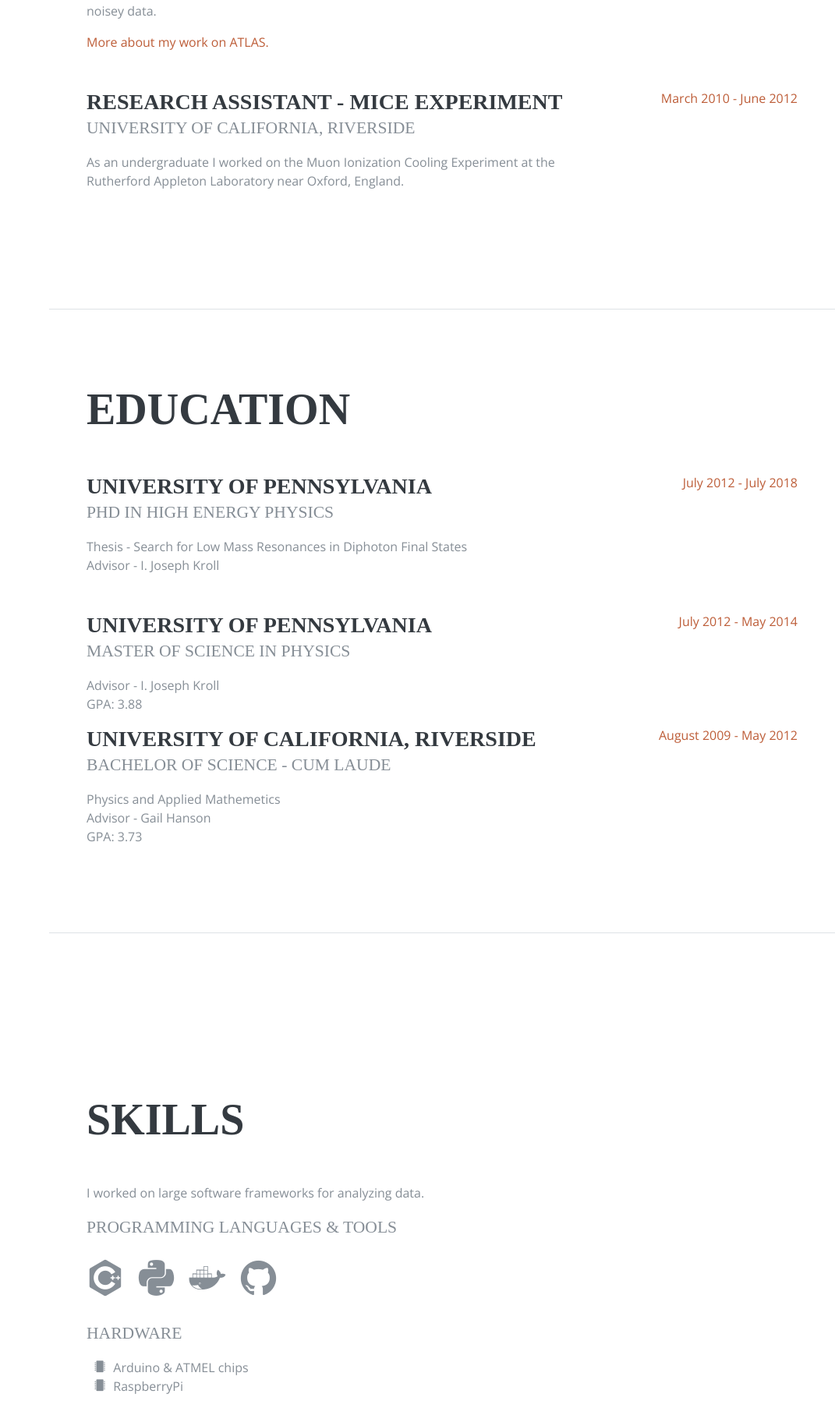
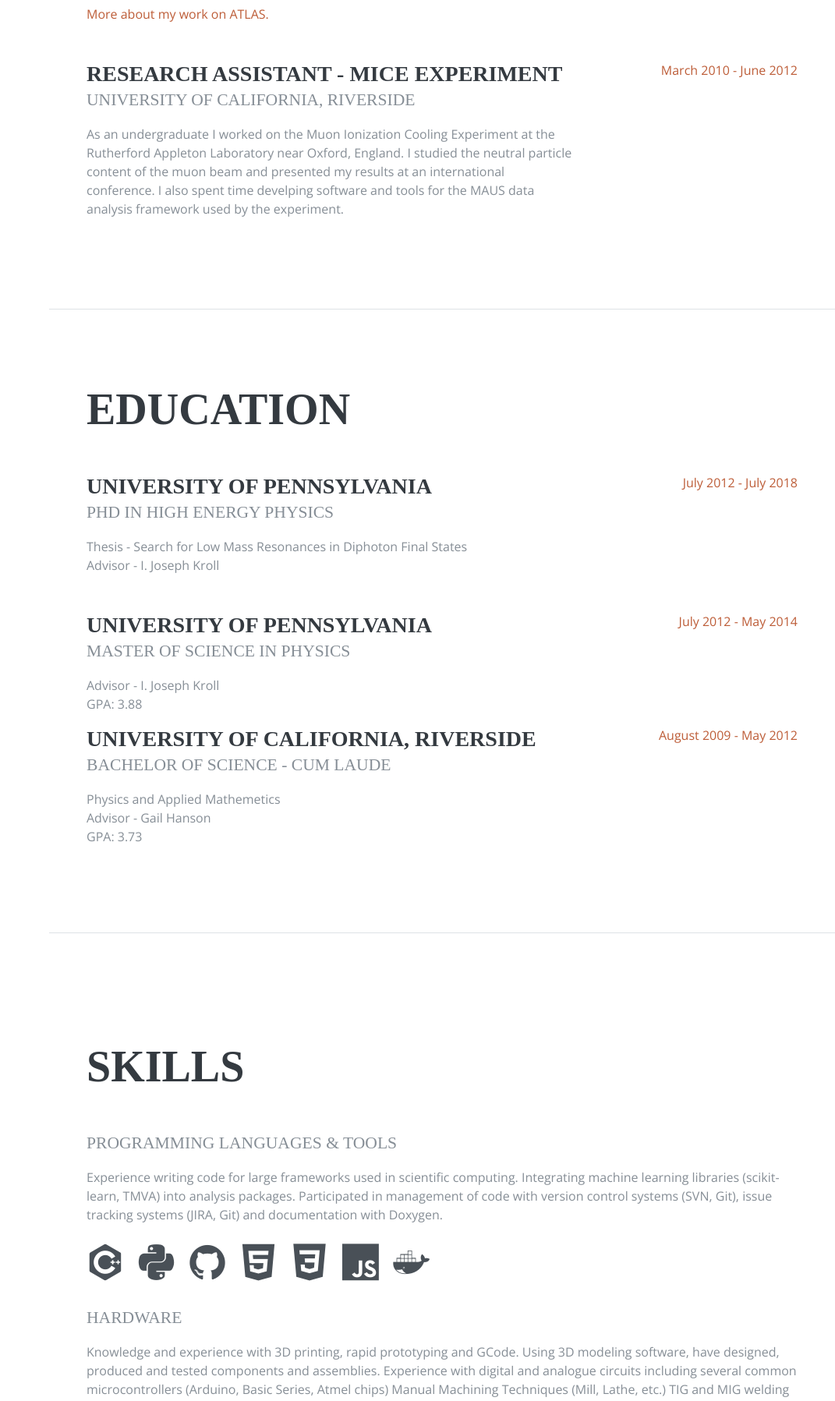
Before and after one commit to Rob-Fletcher/homepage, a Flask app: page / in a window 1280 px wide. Shown: the part 1203-3000 px from the top of the page at 78% size, without its empty margins (209-1280 px from the left). Run offline with Flask 2, Linux system fonts and the light colour scheme; some libraries are stand-ins or nearby versions; some web fonts are replaced.

Commit message:
Filling more out. Added downloadable CV

```diff
--- a/app.py
+++ b/app.py
@@ -10,6 +10,9 @@ def homepage():
 def atlas():
     return flask.render_template('atlas.html')
 
+@app.route('/download')
+def download():
+    return flask.send_file('static/RRFletcher_CV.pdf')
 
 if __name__=='__main__':
     app.run(host='0.0.0.0',port=8080)
--- a/static/css/resume.css
+++ b/static/css/resume.css
@@ -1,8 +1,3 @@
-/*!
- * Start Bootstrap - Resume v4.0.0-beta.2 (https://startbootstrap.com/template-overviews/resume)
- * Copyright 2013-2017 Start Bootstrap
- * Licensed under MIT (https://github.com/BlackrockDigital/startbootstrap-resume/blob/master/LICENSE)
- */
 body {
   font-family: 'Open Sans', serif;
   padding-top: 54px;
@@ -12,7 +7,6 @@ body {
   body {
     padding-top: 0;
     padding-left: 17rem; } }
-
 h1,
 h2,
 h3,
@@ -43,6 +37,15 @@ h2 {
     color: #BD5D38; }
   .list-social-icons a .fa-lg {
     font-size: 1.75rem; }
+
+.list-skill-icons {
+  font-size: 3rem; }
+  .list-skill-icons .list-inline-item i {
+    color: #495057; }
+    .list-skill-icons .list-inline-item i:hover {
+      color: #BD5D38; }
+  .list-skill-icons a {
+    text-decoration: none; }
 
 .list-icons {
   font-size: 3rem; }
@@ -84,7 +87,6 @@ h2 {
           display: block; }
           #sideNav .navbar-collapse .navbar-nav .nav-item .nav-link {
             display: block; } }
-
 section.resume-section {
   border-bottom: 1px solid #dee2e6;
   padding-top: 5rem !important;
@@ -97,12 +99,10 @@ section.resume-section {
     min-height: 100vh; }
     section.resume-section .resume-item .resume-date {
       min-width: 18rem; } }
-
 @media (min-width: 992px) {
   section.resume-section {
     padding-top: 3rem !important;
     padding-bottom: 3rem !important; } }
-
 .bg-primary {
   background-color: #BD5D38 !important; }
 
@@ -113,3 +113,5 @@ a {
   color: #BD5D38; }
   a:hover, a:focus, a:active {
     color: #824027; }
+
+/*# sourceMappingURL=resume.css.map */
--- a/static/scss/_global.scss
+++ b/static/scss/_global.scss
@@ -52,6 +52,19 @@ h2 {
   }
 }
 
+.list-skill-icons {
+  font-size: 3rem;
+  .list-inline-item i {
+    color: $gray-700;
+    &:hover {
+      color: $primary;
+    }
+  }
+  a {
+    text-decoration: none;
+  }
+}
+
 .list-icons {
   font-size: 3rem;
   .list-inline-item i {
--- a/templates/index.html
+++ b/templates/index.html
@@ -62,6 +62,9 @@
           </li>
           <li class="nav-item">
             <a class="nav-link js-scroll-trigger" href="#blog">Blog</a>
+          </li>
+          <li class="nav-item">
+              <a class="nav-link" href="/download" target="_blank">Download CV</a>
           </li>
         </ul>
       </div>
@@ -138,6 +141,8 @@
               <h3 class="mb-0">Research Assistant - MICE Experiment</h3>
               <div class="subheading mb-3">University of California, Riverside</div>
               <p>As an undergraduate I worked on the Muon Ionization Cooling Experiment at the Rutherford Appleton Laboratory near Oxford, England.
+                 I studied the neutral particle content of the muon beam and presented my results at an international conference. I also spent time
+                 develping software and tools for the MAUS data analysis framework used by the experiment.
                </p>
             </div>
             <div class="resume-date text-md-right">
@@ -198,25 +203,43 @@
         <div class="my-auto">
           <h2 class="mb-5">Skills</h2>
 
-          <p>I worked on large software frameworks for analyzing data.</p>
+          <div class="subheading mb-3">Programming Languages &amp; Tools</div>
 
-          <div class="subheading mb-3">Programming Languages &amp; Tools</div>
-          <ul class="list-inline list-icons">
+          <p>Experience writing code for large frameworks used in scientific computing. Integrating
+          machine learning libraries (scikit-learn, TMVA) into analysis packages. Participated
+          in management of code with version control systems (SVN, Git), issue tracking systems (JIRA, Git)
+          and documentation with Doxygen.</p>
+
+          <ul class="list-inline list-skill-icons">
             <li class="list-inline-item">
-              <i class="devicons devicon-cplusplus-plain"></i>
+              <a href="http://www.cplusplus.com/" target="_blank"> <i class="devicons devicon-cplusplus-plain"></i> </a>
             </li>
             <li class="list-inline-item">
-              <i class="devicons devicon-python-plain"></i>
+              <a href="http://www.python.org/" target="_blank"><i class="devicons devicon-python-plain"></i></a>
             </li>
             <li class="list-inline-item">
-              <i class="devicons devicon-docker-plain"></i>
+              <a href="http://www.github.com/" target="_blank"><i class="devicons devicon-github-plain"></i></a>
             </li>
             <li class="list-inline-item">
-              <i class="devicons devicon-github-plain"></i>
+              <a href="https://en.wikipedia.org/wiki/HTML5" target="_blank"><i class="devicons devicon-html5-plain"></i></a>
+            </li>
+            <li class="list-inline-item">
+              <a href="https://developer.mozilla.org/en-US/docs/Web/CSS/CSS3" target="_blank"><i class="devicons devicon-css3-plain"></i></a>
+            </li>
+            <li class="list-inline-item">
+              <a href="https://www.javascript.com/" target="_blank"><i class="devicons devicon-javascript-plain"></i></a>
+            </li>
+            <li class="list-inline-item">
+              <a href="https://www.docker.com/" target="_blank"><i class="devicons devicon-docker-plain"></i></a>
             </li>
           </ul>
 
           <div class="subheading mb-3">Hardware</div>
+
+          <p>Knowledge and experience with 3D printing, rapid prototyping and GCode. Using 3D modeling
+          software, have designed, produced and tested components and assemblies.
+          Experience with digital and analogue circuits including several common microcontrollers (Arduino, Basic Series, Atmel chips)
+          Manual Machining Techniques (Mill, Lathe, etc.) TIG and MIG welding</p>
           <ul class="fa-ul mb-0">
             <li>
               <i class="fa-li fa fa-microchip"></i>
@@ -246,7 +269,7 @@
             <li>
               <h3 class="mb-0"> <i class="fa-li fa fa-trophy text-warning"></i>PennApps XIV - September 2016</h3>
               <div class="subheading">3<sup>rd</sup> Place Overall and TASER/Axon Prize for Best Public Safety and Video Processing App</div>
-              <p>EyeHUD - user and object relative tracking transparent heads up display - <a href="http://devpost.com/software/eyehud">View Project on Devpost</a></p> </li>
+              <p>EyeHUD - user and object relative tracking transparent heads up display - <a href="http://devpost.com/software/eyehud" target="_blank">View Project on Devpost</a></p> </li>
             <li>
               <h3 class="mb-1"> <i class="fa-li fa fa-trophy text-warning"></i>PennApps XIII - January 2016</h3>
               <div class="subheading">1<sup>st</sup> Place</div>
@@ -280,27 +303,49 @@
 
       <section class="resume-section p-3 p-lg-5 d-flex flex-column" id="publications">
         <div class="my-auto">
-          <h2 class="mb-5">Selected Publications &amp; Presentations</h2>
+          <h2 class="mb-5">Selected Publications</h2>
 
           <div class="resume-item d-flex flex-column flex-md-row mb-5">
             <div class="resume-content mr-auto">
-              <h3 class="mb-0">Search for Resonances in Diphoton Events at √s=13 TeV with the ATLAS Detector</h3>
-              <div class="subheading mb-3">The ATLAS Collaboration</div>
-              <div>J. High Energ. Phys. (2016) 2016: 1. doi:10.1007/JHEP09(2016)001, <a href="https://arxiv.org/abs/1606.03833v1" target="_blank">arXiv:1606.03833v1 [hep-ex]</a> </div>
+              <h3 class="mb-0">Search for new phenomena in high-mass diphoton final states using 37 fb−1 of proton-proton collisions collected at s√=13 TeV with the ATLAS detector</h3>
+              <div class="subheading mb-0">The ATLAS Collaboration</div>
+              <div class="mb-0">Phys. Lett. B 775 (2017) 105 , <a href="https://arxiv.org/abs/1707.04147" target="_blank">arXiv:1707.04147 [hep-ex]</a></div>
             </div>
             <div class="resume-date text-md-right">
-              <span class="text-primary">September 2017</span>
+              <span class="text-primary">July 2017</span>
             </div>
           </div>
 
           <div class="resume-item d-flex flex-column flex-md-row">
             <div class="resume-content mr-auto">
               <h3 class="mb-0">Electron effciency Measurements with the ATLAS Detector using the 2015 LHC proton-proton collision data</h3>
-              <div class="subheading mb-3">The ATLAS Collaboration</div>
-              <div>51st Rencontres de Moriond on QCD and High Energy Interactions, La Thuile, Italy, <a href="https://cds.cern.ch/record/2157687" target="_blank">CDS Record</a></div>
+              <div class="subheading mb-0">The ATLAS Collaboration</div>
+              <div class="mb-5">51st Rencontres de Moriond on QCD and High Energy Interactions, La Thuile, Italy, <a href="https://cds.cern.ch/record/2157687" target="_blank">CDS Record</a></div>
             </div>
             <div class="resume-date text-md-right">
               <span class="text-primary">June 2016</span>
+            </div>
+          </div>
+
+          <div class="resume-item d-flex flex-column flex-md-row">
+            <div class="resume-content mr-auto">
+              <h3 class="mb-0">The MICE Muon Beam on ISIS and the beam-line instrumentation of the Muon Ionization Cooling Experiment</h3>
+              <div class="subheading mb-0">MICE Collaboration</div>
+              <div class="mb-5">Journal of Instrumentation 2012 JINST 7 P05009 <a href="https://arxiv.org/abs/1203.4089" target="_blank">arXiv:1203.4089</a></div>
+            </div>
+            <div class="resume-date text-md-right">
+              <span class="text-primary">May 2012</span>
+            </div>
+          </div>
+
+          <div class="resume-item d-flex flex-column flex-md-row">
+            <div class="resume-content mr-auto">
+              <h3 class="mb-0">Measurement of Neutral Particle Contamination in the MICE Muon Beam</h3>
+              <div class="subheading mb-0">R. Fletcher, L. Coney, G. Hanson</div>
+              <div class="mb-5">Published in the Proceedes of the Particle Accelerator Conference 2011, New York, NY <a href="https://arxiv.org/abs/1105.0645" target="_blank">arXiv:1105.0645</a></div>
+            </div>
+            <div class="resume-date text-md-right">
+              <span class="text-primary">May 2012</span>
             </div>
           </div>
 
```
Also changed, not shown: templates/atlas.html (+10 -0 lines), 2 other files.
